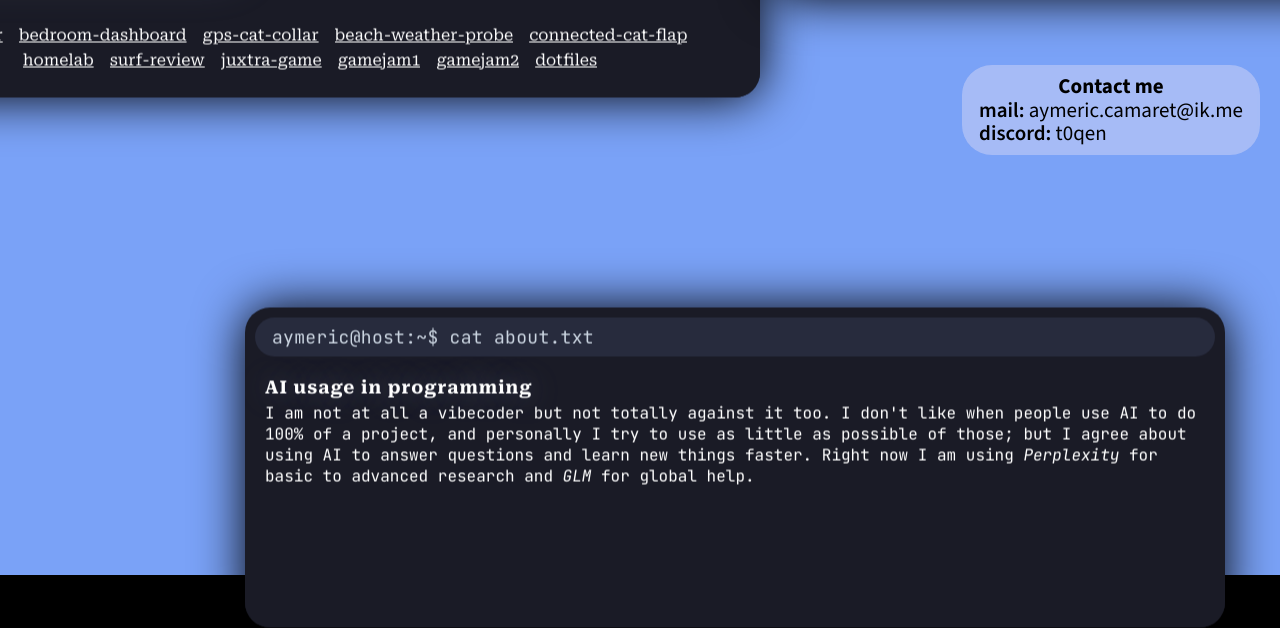
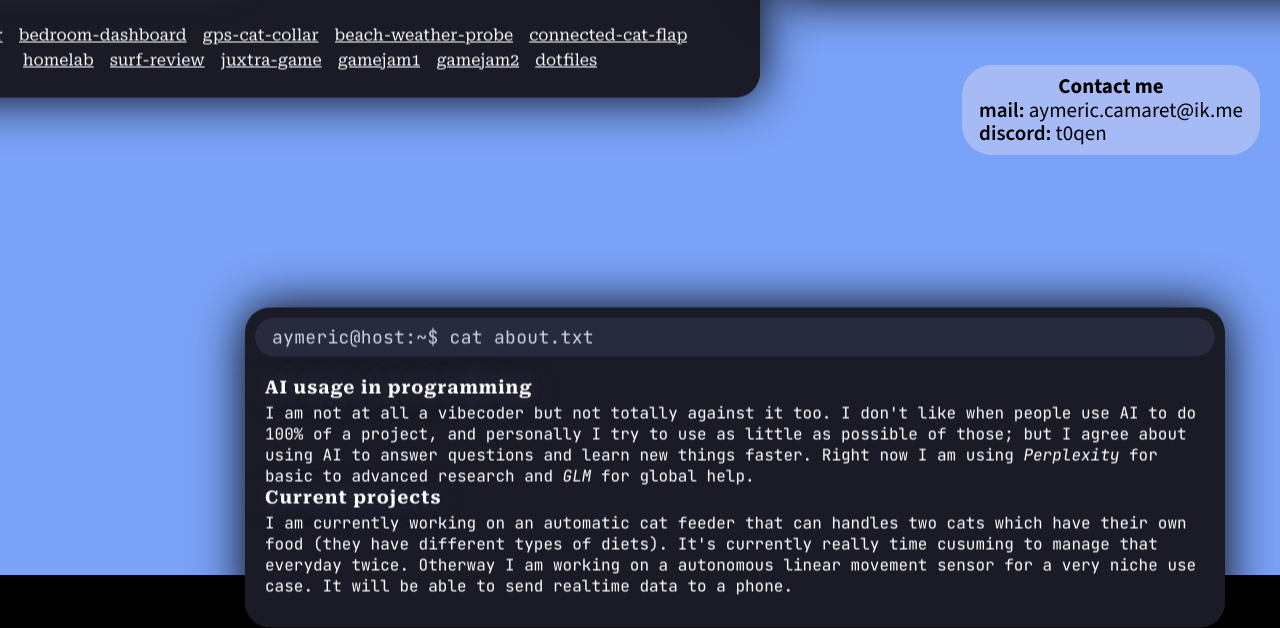
Before and after one commit to t0qen/portfolio, a plain HTML site: page index.html in a window 1280 px wide. Shown: the part 625-1253 px from the top of the page. Drawn offline with nearby package versions, Linux system fonts and the light colour scheme.

Commit message:
Added current projects to about window

```diff
--- a/index.html
+++ b/index.html
@@ -284,6 +284,10 @@
                         <div class="about-desc">
                             I am not at all a vibecoder but not totally against it too. I don't like when people use AI to do 100% of a project, and personally I try to use as little as possible of those; but I agree about using AI to answer questions and learn new things faster. Right now I am using <i>Perplexity</i> for basic to advanced research and <i>GLM</i> for global help.
                         </div>
+                        <div class="about-opinion">Current projects</div>
+                        <div class="about-desc">
+                            I am currently working on an automatic cat feeder that can handles two cats which have their own food (they have different types of diets). It's currently really time cusuming to manage that everyday twice. Otherway I am working on a autonomous linear movement sensor for a very niche use case. It will be able to send realtime data to a phone.
+                        </div>
                     </div>
                 </div>
 
```
